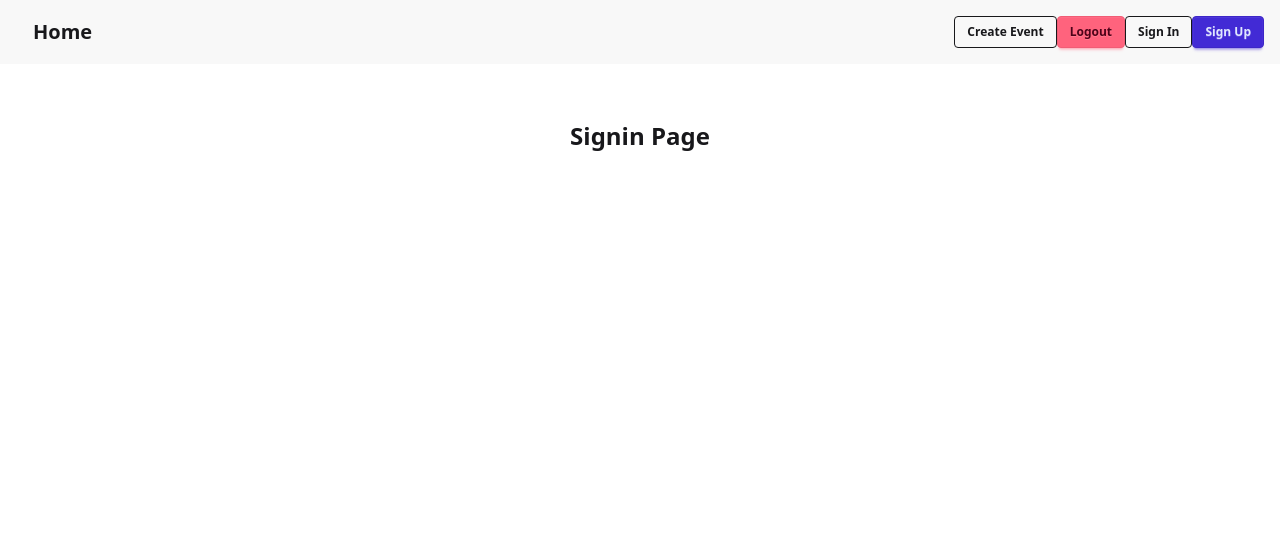
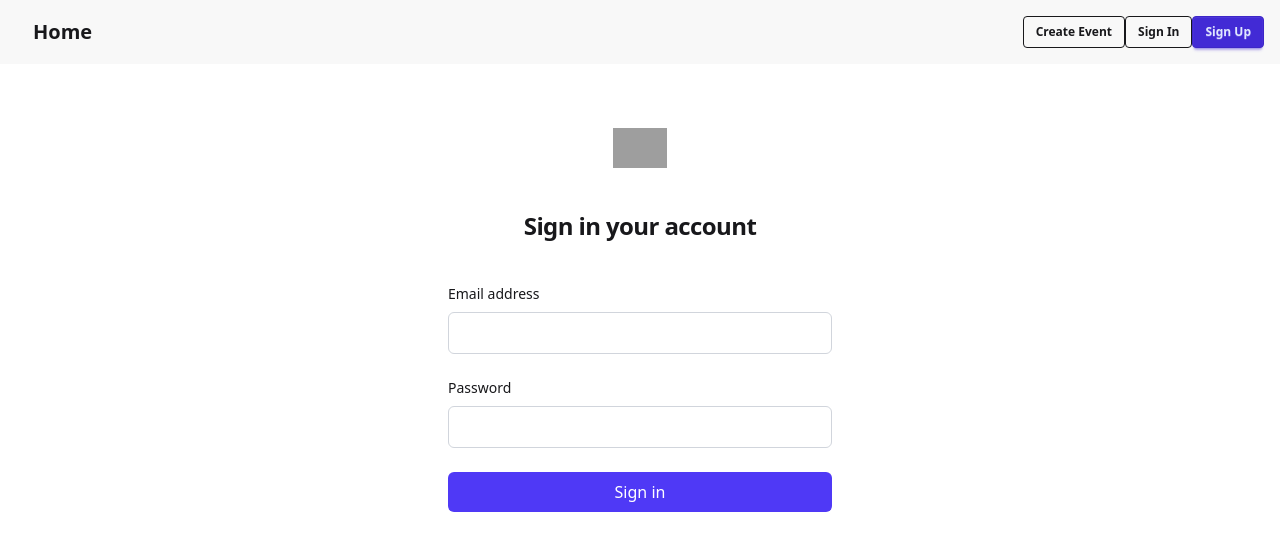
Before and after one commit to syricano/events, a React (Vite) app in the folder client/: page /signin in a window 1280 px wide. Shown: the top 550 px of the page. Built offline with nearby package versions, Linux system fonts and the light colour scheme; grey boxes are pictures that could not be loaded.

Commit message:
fix login redirect bug

```diff
--- a/client/index.html
+++ b/client/index.html
@@ -1,12 +1,12 @@
 <!doctype html>
-<html lang="en">
+<html  class="h-full bg-white" lang="en">
   <head>
     <meta charset="UTF-8" />
     <meta name="viewport" content="width=device-width, initial-scale=1.0" />
     <title>Events</title>
     <link rel="icon" href="/favicon.ico" />
   </head>
-  <body>
+  <body class="h-full">
     <div id="root"></div>
     <script type="module" src="/src/main.jsx"></script>
   </body>
--- a/client/src/App.jsx
+++ b/client/src/App.jsx
@@ -8,6 +8,7 @@ import SignUp from "./pages/SignUp";
 import SignIn from "./pages/SignIn";
 import CreateEvent from "./pages/CreatEvent";
 import NotFound from "./pages/NotFound";
+
 
 const App = () => {
   return (
--- a/client/src/components/Navbar.jsx
+++ b/client/src/components/Navbar.jsx
@@ -1,19 +1,25 @@
-// client/src/components/Navbar.jsx
 import { Link } from "react-router";
+import { useAuth } from "../context/AuthContext";
 
 function Navbar() {
+  const { isLoggedIn, logout } = useAuth();
+
   return (
     <nav className="navbar bg-base-200 px-4">
       <div className="flex-1">
         <Link to="/" className="btn btn-ghost text-xl">Home</Link>
       </div>
       <div className="flex-none gap-2">
-        {/* Add your condition for logged-in state here */}
         <Link to="/create-event" className="btn btn-outline btn-sm">Create Event</Link>
-        <button className="btn btn-error btn-sm">Logout</button>
-        {/* Add your sign-in/sign-up links here */}
-        <Link to="/signin" className="btn btn-outline btn-sm">Sign In</Link>
-        <Link to="/signup" className="btn btn-primary btn-sm">Sign Up</Link>
+
+        {isLoggedIn ? (
+          <button onClick={logout} className="btn btn-error btn-sm">Logout</button>
+        ) : (
+          <>
+            <Link to="/signin" className="btn btn-outline btn-sm">Sign In</Link>
+            <Link to="/signup" className="btn btn-primary btn-sm">Sign Up</Link>
+          </>
+        )}
       </div>
     </nav>
   );
--- /dev/null
+++ b/client/src/context/AuthContext.jsx
@@ -0,0 +1,32 @@
+import { createContext, useContext, useEffect, useState } from "react";
+
+const AuthContext = createContext();
+
+export const AuthProvider = ({ children }) => {
+  const [isLoggedIn, setIsLoggedIn] = useState(false);
+  const [loading, setLoading] = useState(true);
+
+  useEffect(() => {
+    const token = localStorage.getItem("token");
+    setIsLoggedIn(!!token);
+    setLoading(false);
+  }, []);
+
+  const login = (token) => {
+    localStorage.setItem("token", token);
+    setIsLoggedIn(true);
+  };
+
+  const logout = () => {
+    localStorage.removeItem("token");
+    setIsLoggedIn(false);
+  };
+
+  return (
+    <AuthContext.Provider value={{ isLoggedIn, login, logout, loading }}>
+      {children}
+    </AuthContext.Provider>
+  );
+};
+
+export const useAuth = () => useContext(AuthContext);
--- a/client/src/index.css
+++ b/client/src/index.css
@@ -1,3 +1,3 @@
 @import "tailwindcss";
 @plugin "daisyui";
-@import '~leaflet/dist/leaflet.css';
+@import 'leaflet/dist/leaflet.css';
--- a/client/src/layouts/ProtectedLayout.jsx
+++ b/client/src/layouts/ProtectedLayout.jsx
@@ -1,10 +1,11 @@
 import { Outlet, Navigate } from "react-router";
 
-function ProtectedLayout({children}) {
+function ProtectedLayout() {
   const isLoggedIn = localStorage.getItem("token"); // later you'll store the API token here
 
   if (!isLoggedIn) {
     return <Navigate to="/signin" />;
+
   }
 
   return (
--- a/client/src/main.jsx
+++ b/client/src/main.jsx
@@ -2,11 +2,15 @@ import ReactDOM from "react-dom/client";
 import { BrowserRouter } from "react-router";
 import App from "./app";
 import "./index.css"
+import { AuthProvider } from "./context/AuthContext";
 
 const root = document.getElementById("root");
 
 ReactDOM.createRoot(root).render(
   <BrowserRouter>
+  <AuthProvider>
     <App />
+  </AuthProvider>
+
   </BrowserRouter>
 );
--- a/client/src/pages/SignIn.jsx
+++ b/client/src/pages/SignIn.jsx
@@ -1,7 +1,121 @@
+import { useState } from "react";
+import { useNavigate } from "react-router";
+import { useAuth } from "../context/AuthContext";
+
 function Signin() {
+  const { login } = useAuth();
+  const [user, setUser] = useState({
+    email: "",
+    password: ""
+  });
+  const [message, setMessage] = useState("");
+
+  const navigate = useNavigate();
+
+  const handleChange = (e) => {
+    setUser({
+      ...user,
+      [e.target.name]: e.target.value
+    });
+  };
+
+  const handleSubmit = async (e) => {
+    e.preventDefault();
+
+    try {
+      const res = await fetch('http://localhost:3001/api/auth/login', {
+        method: "POST",
+        headers: {
+          'Accept': 'application/json',
+          'Content-Type': 'application/json'
+        },
+        body: JSON.stringify(user)
+      });
+
+      const data = await res.json();
+      if (res.ok) {
+        setMessage("Login successful! Redirecting...");
+        login(data.token);
+        navigate("/"); // or /createEvent
+        console.log("logged in:", data);
+      } else {
+        setMessage(data.message || "Login failed. Email or Password is incorrect.");
+        navigate("/signin"); // or navigate("/createEvent");
+      }
+
+
+
+    } catch (error) {
+      console.error("Error loggin in:", error);
+    }
+  };
+
+
+
   return (
-    <div className="text-center mt-10">
-      <h1 className="text-2xl font-bold">Signin Page</h1>
+    <div className="flex min-h-full flex-1 flex-col justify-center px-6 py-12 lg:px-8">
+      <div className="sm:mx-auto sm:w-full sm:max-w-sm">
+        <img
+          alt="Your Company"
+          src="https://tailwindcss.com/plus-assets/img/logos/mark.svg?color=indigo&shade=600"
+          className="mx-auto h-10 w-auto"
+        />
+        <h2 className="mt-10 text-center text-2xl/9 font-bold tracking-tight ">
+          Sign in your account
+        </h2>
+      </div>
+
+      <div className="mt-10 sm:mx-auto sm:w-full sm:max-w-sm">
+        {message && (
+          <div className="mt-4 text-center text-red-600 font-medium">
+            {message}
+          </div>
+        )}
+        <form onSubmit={handleSubmit} className="space-y-6">
+          <div>
+            <label htmlFor="email" className="block text-sm font-medium ">
+              Email address
+            </label>
+            <div className="mt-2">
+              <input
+                id="email"
+                name="email"
+                type="email"
+                required
+                value={user.email}
+                onChange={handleChange}
+                className="block w-full rounded-md border border-gray-300 px-3 py-2"
+              />
+            </div>
+          </div>
+
+          <div>
+            <label htmlFor="password" className="block text-sm font-medium ">
+              Password
+            </label>
+            <div className="mt-2">
+              <input
+                id="password"
+                name="password"
+                type="password"
+                required
+                value={user.password}
+                onChange={handleChange}
+                className="block w-full rounded-md border border-gray-300 px-3 py-2"
+              />
+            </div>
+          </div>
+
+          <div>
+            <button
+              type="submit"
+              className="w-full bg-indigo-600 text-white py-2 rounded-md hover:bg-indigo-500"
+            >
+              Sign in
+            </button>
+          </div>
+        </form>
+      </div>
     </div>
   );
 }
--- a/client/src/pages/SignUp.jsx
+++ b/client/src/pages/SignUp.jsx
@@ -1,7 +1,115 @@
+import { useState } from "react";
+import { useNavigate } from "react-router";
+import { useAuth } from "../context/AuthContext";
+
+
 function Signup() {
+  const { signup } = useAuth();
+  const [user, setUser] = useState({
+    email: "",
+    password: ""
+  });
+  const [message, setMessage] = useState("");
+  const navigate = useNavigate();
+
+  const handleChange = (e) => {
+    setUser({
+      ...user,
+      [e.target.name]: e.target.value
+    });
+  };
+
+  const handleSubmit = async (e) => {
+    e.preventDefault(); // prevent form from reloading page
+
+    try {
+      const res = await fetch('http://localhost:3001/api/users', {
+        method: "POST",
+        headers: {
+          'Accept': 'application/json',
+          'Content-Type': 'application/json'
+        },
+        body: JSON.stringify(user)
+      });
+
+      const data = await res.json();
+      if (res.ok) {
+        setMessage("Account Created successful! ...");
+        navigate("/Profile");
+      } else {
+        setMessage(data.message || "Login failed. Please try again.");
+      }
+      console.log("User created:", data);
+    } catch (error) {
+      console.error("Error creating user:", error);
+    }
+  };
+
   return (
-    <div className="text-center mt-10">
-      <h1 className="text-2xl font-bold">Signup Page</h1>
+    <div className="flex min-h-full flex-1 flex-col justify-center px-6 py-12 lg:px-8">
+      <div className="sm:mx-auto sm:w-full sm:max-w-sm">
+        <img
+          alt="Your Company"
+          src="https://tailwindcss.com/plus-assets/img/logos/mark.svg?color=indigo&shade=600"
+          className="mx-auto h-10 w-auto"
+        />
+        <h2 className="mt-10 text-center text-2xl/9 font-bold tracking-tight ">
+          Create your account
+        </h2>
+      </div>
+
+      <div className="mt-10 sm:mx-auto sm:w-full sm:max-w-sm">
+        <form onSubmit={handleSubmit} className="space-y-6">
+          {message && (
+          <div className="mt-4 text-center text-red-600 font-medium">
+            {message}
+          </div>
+          )}
+          <div>
+            <label htmlFor="email" className="block text-sm font-medium ">
+              Email address
+            </label>
+            <div className="mt-2">
+              <input
+                id="email"
+                name="email"
+                type="email"
+                required
+                value={user.email}
+                onChange={handleChange}
+                className="block w-full rounded-md border border-gray-300 px-3 py-2"
+              />
+            </div>
+          </div>
+
+          <div>
+            <label htmlFor="password" className="block text-sm font-medium ">
+              Password
+            </label>
+            <div className="mt-2">
+              <input
+                id="password"
+                name="password"
+                type="password"
+                required
+                minLength={8}
+                value={user.password}
+                onChange={handleChange}
+                className="block w-full rounded-md border border-gray-300 px-3 py-2"
+              />
+            </div>
+          </div>
+
+          <div>
+            <button
+              type="submit"
+              className="w-full bg-indigo-600 text-white py-2 rounded-md hover:bg-indigo-500"
+            >
+              Sign up
+            </button>
+          </div>
+        </form>
+      </div>
     </div>
   );
 }
```
Also changed, not shown: client/src/pages/Home.jsx (+2 -34 lines).
